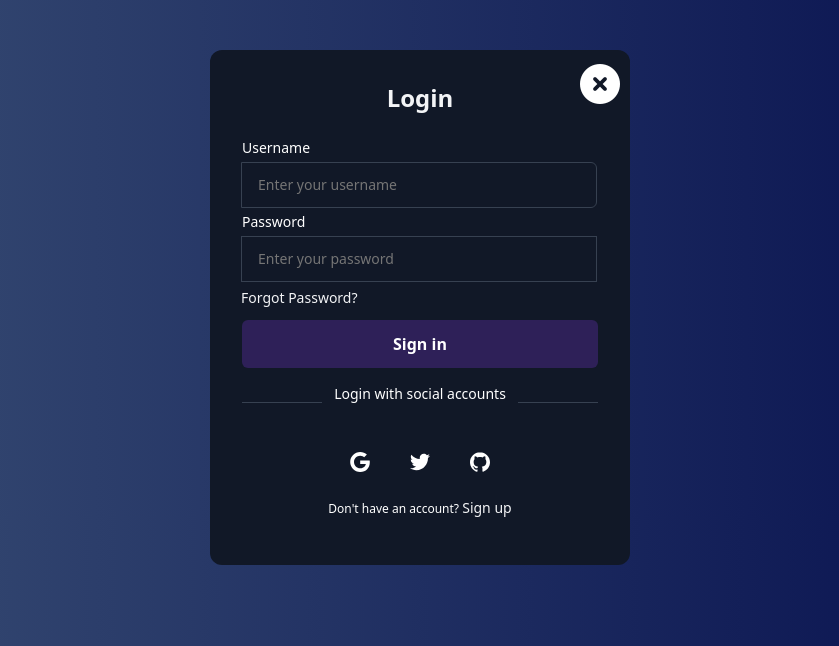
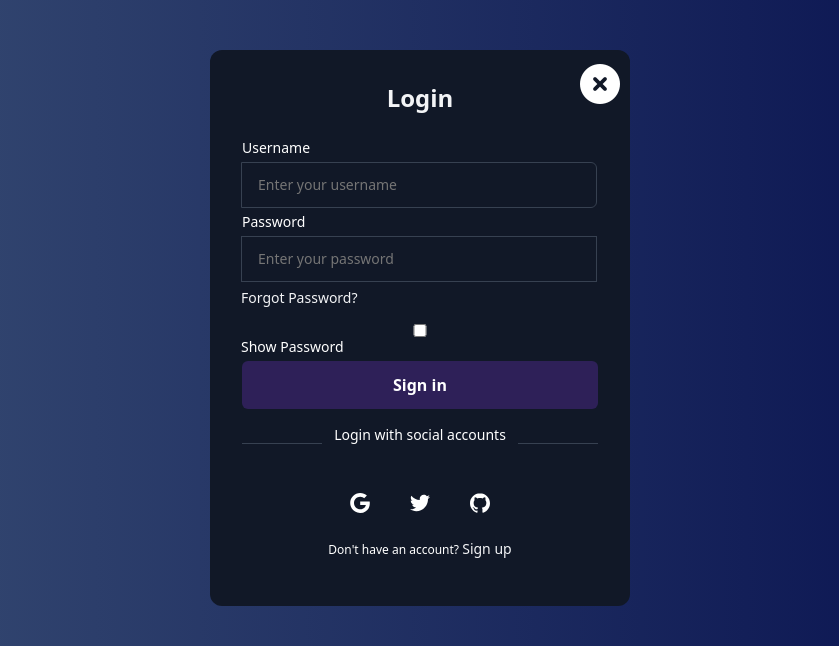
Before and after one commit to diashakya/RTMS, a Django app: page /login/ in a window 1280 px wide. Shown: the top 646 px of the page, without its empty margins (220-1059 px from the left). Run offline with Django 5.2, Linux system fonts and the light colour scheme.

Commit message:
login added

```diff
--- a/Menu/main/templates/authenticate/login.html
+++ b/Menu/main/templates/authenticate/login.html
@@ -58,8 +58,21 @@
                         <a href="#">Forgot Password?</a>
                     </div>
                 </div>
+                <div class="input-group">
+                    <input type="checkbox" id="show_password">
+                    <label for="show_password">Show Password</label>
+                </div>
                 <button class="sign" type="submit">Sign in</button>
             </form>
+
+            <script>
+                const passwordInput = document.getElementById("password");
+                const showPasswordCheckbox = document.getElementById("show_password");
+
+                showPasswordCheckbox.addEventListener("change", function() {
+                    passwordInput.type = passwordInput.type === "password" ? "text" : "password";
+                });
+            </script>
 
             <!-- Social Login Section -->
             <div class="social-message">
--- a/Menu/main/urls.py
+++ b/Menu/main/urls.py
@@ -10,6 +10,6 @@ urlpatterns = [
 
     # authentication urls
     path('register/',register,name='register'),
-    path('login/', login, name='login'),
+    path('login/', login_view, name='login'),
     path('logout/', log_out, name='log_out')
 ]
--- a/Menu/main/views.py
+++ b/Menu/main/views.py
@@ -13,7 +13,8 @@ from django.db import IntegrityError
 from django.contrib import messages
 from django.contrib.auth import authenticate, login, logout
 from django.contrib.auth.models import User
-
+from django.contrib.auth.password_validation import validate_password
+from django.core.exceptions import ValidationError
 # -----------------------------------   Local Apps
 from .models import Special
 
@@ -55,7 +56,15 @@ def register(request):
         username = data.get('username')
         email = data.get('email')
         password = data.get('password')
-        confirm_password = data.get('confirm_password')
+        confirm_password = data.get('Cpassword')
+
+        # Check if user is already logged in
+        if User.objects.filter(username=username).exists():
+            messages.error(request, "Username already exists")
+            return redirect('register')
+        if User.objects.filter(email=email).exists():
+            messages.error(request, "Email already exists")
+            return redirect('register')
 
         # Validate password match
         if password != confirm_password:
@@ -67,7 +76,9 @@ def register(request):
             messages.error(request, "All fields are required")
             return redirect('register')
 
+
         try:
+            validate_password(password=password)
             # Create new user
             User.objects.create_user(
                 first_name=first_name,
@@ -78,24 +89,34 @@ def register(request):
             )
             messages.success(request, "Registration successful! Please login.")
             return redirect('login')
+        # Handle password validation errors
+        except ValidationError as e:
+
+            messages.error(request, f"Password error: {e}")
+            return redirect('register')
+        # Handle IntegrityError if username already exists
         except IntegrityError:
             messages.error(request, "Username already exists")
             return redirect('register')
 
     return render(request, 'authenticate/register.html')
 
-def login(request):
+def login_view(request):
     """Handles user login."""
     # Redirect if already logged in
-    if request.user.is_authenticated:
-        return redirect('index')
+    # if request.user.is_authenticated:
+    #     return redirect('index')
 
     if request.method == "POST":
         username = request.POST.get('username')
         password = request.POST.get('password')
 
+        if not User.objects.filter(username=username).exists():
+            messages.error(request, "Username does not exist")
+            return redirect('login')
+
         # Authenticate user
-        user = authenticate(username=username, password=password)
+        user = authenticate(request, username=username, password=password)
 
         if user is not None:
             login(request, user)
```
Also changed, not shown: Menu/main/templates/authenticate/register.html (+21 -5 lines), Menu/main/templates/base.html (+7 -3 lines).
